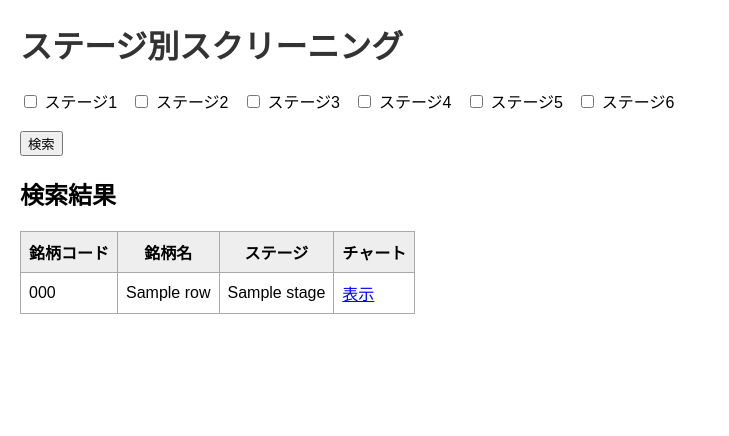
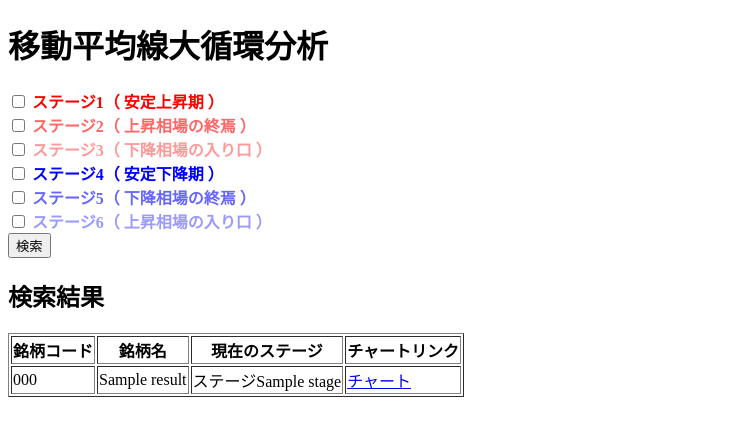
Before and after one commit to hiropon0216/stock_screening_app, a Flask app: template templates/index.html in a window 1280 px wide. Shown: the top 436 px of the page, without its empty margins (0-729 px from the left). Run offline with Flask 3, Linux system fonts and the light colour scheme; the template is opened without the code that fills it: most values are stand-ins (such as "Sample title", 1, 10 or a date in 2020).

Commit message:
スクリーニング機能のフロント、ロジック微修正

```diff
--- a/templates/index.html
+++ b/templates/index.html
@@ -2,58 +2,55 @@
 <html lang="ja">
 <head>
     <meta charset="UTF-8">
-    <title>移動平均線大循環分析スクリーニング</title>
+    <title>移動平均線大循環分析</title>
     <style>
-        body { font-family: Arial, sans-serif; margin: 20px; }
-        h1 { color: #333; }
-        form { margin-bottom: 20px; }
-        .checkbox-group label { margin-right: 10px; }
-        table, th, td {
-            border: 1px solid #aaa;
-            border-collapse: collapse;
-            padding: 8px;
+        .stage-label {
+            font-weight: bold;
+            margin-right: 10px;
         }
-        th { background-color: #eee; }
-        .chart-link { color: blue; text-decoration: underline; }
+        .stage-1 { color: #FF0000; }  /* 赤：濃い */
+        .stage-2 { color: #FF6666; }  /* 赤：中間 */
+        .stage-3 { color: #FF9999; }  /* 赤：薄い */
+        .stage-4 { color: #0000FF; }  /* 青：濃い */
+        .stage-5 { color: #6666FF; }  /* 青：中間 */
+        .stage-6 { color: #9999FF; }  /* 青：薄い */
     </style>
 </head>
 <body>
-    <h1>ステージ別スクリーニング</h1>
-
-    <form method="POST">
-        <div class="checkbox-group">
-            {% for stage in range(1, 7) %}
-                <label>
-                    <input type="checkbox" name="stage" value="{{ stage }}">
-                    ステージ{{ stage }}
-                </label>
+    <h1>移動平均線大循環分析</h1>
+    <form method="post">
+        {% for i in range(1, 7) %}
+            <label class="stage-label stage-{{ i }}">
+                <input type="checkbox" name="stages" value="{{ i }}"
+                    {% if i|string in selected_stages %}checked{% endif %}>
+                ステージ{{ i }}（
+                {% if i == 1 %}安定上昇期{% elif i == 2 %}上昇相場の終焉{% elif i == 3 %}下降相場の入り口
+                {% elif i == 4 %}安定下降期{% elif i == 5 %}下降相場の終焉{% elif i == 6 %}上昇相場の入り口{% endif %}
+                ）
+            </label><br>
         {% endfor %}
-        </div>
-        <br>
         <button type="submit">検索</button>
     </form>
 
     {% if results %}
         <h2>検索結果</h2>
-        <table>
-            <thead>
+        <table border="1">
             <tr>
                 <th>銘柄コード</th>
                 <th>銘柄名</th>
-                    <th>ステージ</th>
-                    <th>チャート</th>
+                <th>現在のステージ</th>
+                <th>チャートリンク</th>
             </tr>
-            </thead>
-            <tbody>
-                {% for row in results %}
+            {% for result in results %}
                 <tr>
-                        <td>{{ row['code'] }}</td>
-                        <td>{{ row['name'] }}</td>
-                        <td>{{ row['stage'] }}</td>
-                        <td><a href="{{ row['chart_link'] }}" target="_blank" class="chart-link">表示</a></td>
+                    <td>{{ result['code'] }}</td>
+                    <td>{{ result['name'] }}</td>
+                    <td class="stage-{{ result['stage'] }}">
+                        ステージ{{ result['stage'] }}
+                    </td>
+                    <td><a href="https://finance.yahoo.co.jp/quote/{{ result['code'] }}" target="_blank">チャート</a></td>
                 </tr>
             {% endfor %}
-            </tbody>
         </table>
     {% endif %}
 </body>
```
Lines whose indentation alone changed are shown as unchanged.
